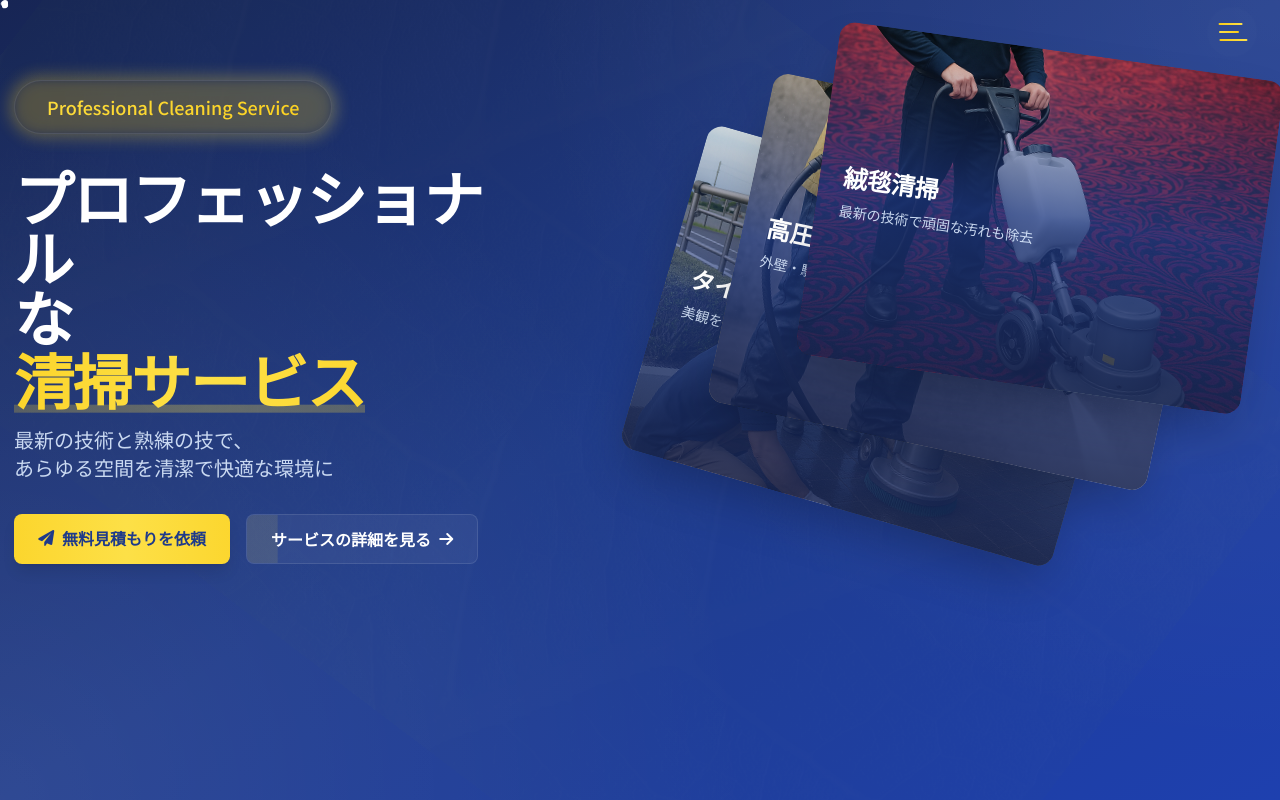
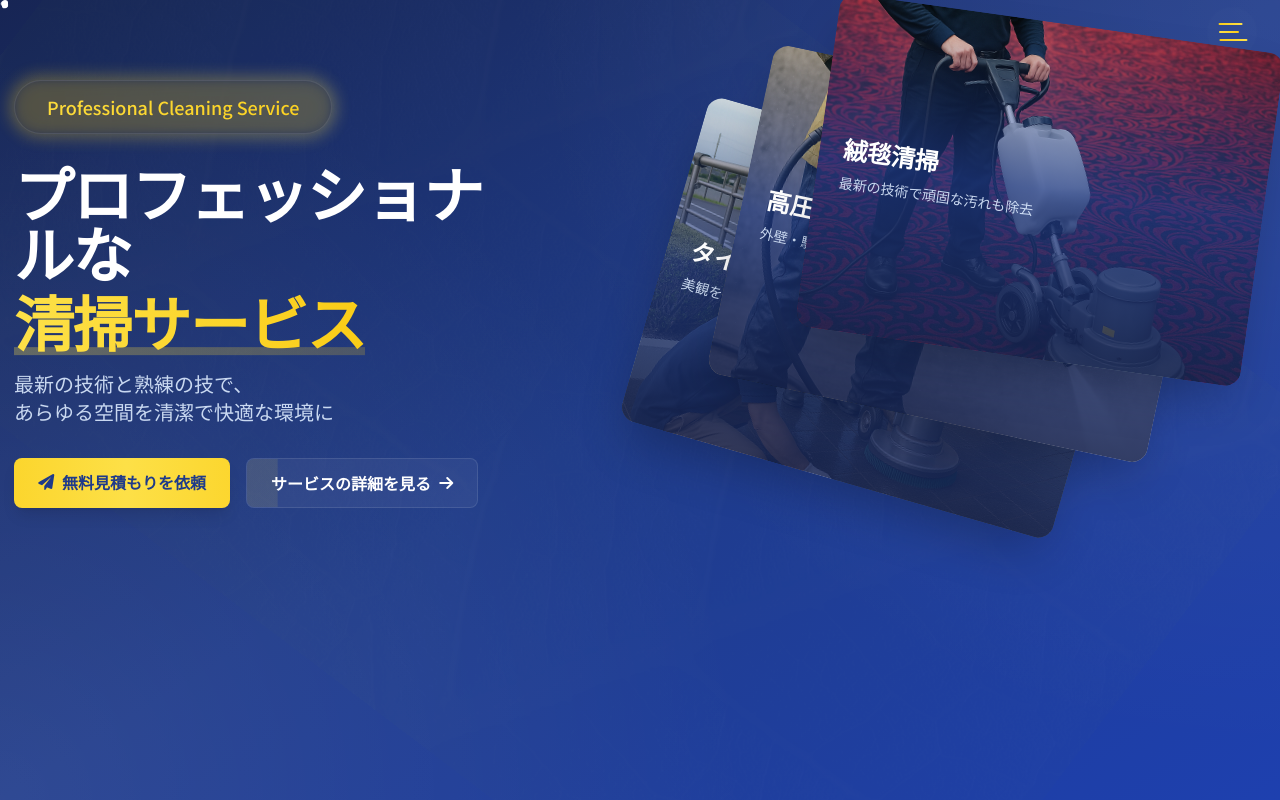
Before and after one commit to fura-1993/clean, a Next.js app: page / in a window 1280 px wide. Shown: the top 800 px of the page. Built offline with nearby package versions, Linux system fonts and the light colour scheme.

Commit message:
Improve title layout and animation smoothness

```diff
--- a/src/components/Hero/Hero.tsx
+++ b/src/components/Hero/Hero.tsx
@@ -123,45 +123,41 @@ export default function Hero() {
               animate={{ opacity: 1, y: 0 }}
               transition={{ duration: 0.8, delay: 0.3 }}
             >
-              <div className="flex flex-wrap items-baseline gap-x-2">
+              <motion.div
+                className="inline-flex items-baseline gap-x-2 mb-2"
+                animate={{
+                  y: [0, -4, 0],
+                }}
+                transition={{
+                  duration: 4,
+                  repeat: Infinity,
+                  ease: "easeInOut",
+                }}
+              >
                 <motion.span
                   className="inline-block"
                   animate={{
-                    y: [0, -5, 0],
+                    y: [0, -2, 0],
                   }}
                   transition={{
-                    duration: 2,
+                    duration: 3,
                     repeat: Infinity,
                     ease: "easeInOut",
                   }}
                 >
-                  プロフェッショナル
+                  プロフェッショナルな
                 </motion.span>
-                <motion.span
-                  className="inline-block"
-                  animate={{
-                    y: [0, -3, 0],
-                  }}
-                  transition={{
-                    duration: 2,
-                    repeat: Infinity,
-                    ease: "easeInOut",
-                    delay: 0.3,
-                  }}
-                >
-                  な
-                </motion.span>
-              </div>
-              <motion.span
-                className="relative inline-block mt-1"
+              </motion.div>
+              <motion.div
+                className="relative inline-block"
                 animate={{
-                  y: [0, -4, 0],
+                  y: [0, -3, 0],
                 }}
                 transition={{
-                  duration: 2,
+                  duration: 4,
                   repeat: Infinity,
                   ease: "easeInOut",
-                  delay: 0.6,
+                  delay: 0.5,
                 }}
               >
                 <motion.span
@@ -170,7 +166,7 @@ export default function Hero() {
                     backgroundPosition: ["0% 50%", "100% 50%", "0% 50%"],
                   }}
                   transition={{
-                    duration: 8,
+                    duration: 12,
                     repeat: Infinity,
                     ease: "linear"
                   }}
@@ -188,14 +184,14 @@ export default function Hero() {
                   transition={{
                     width: { duration: 1, delay: 1.2 },
                     backgroundPosition: {
-                      duration: 8,
+                      duration: 12,
                       repeat: Infinity,
                       ease: "linear"
                     }
                   }}
                   style={{ backgroundSize: "200% 100%" }}
                 />
-              </motion.span>
+              </motion.div>
             </motion.h1>
 
             <motion.p
```
